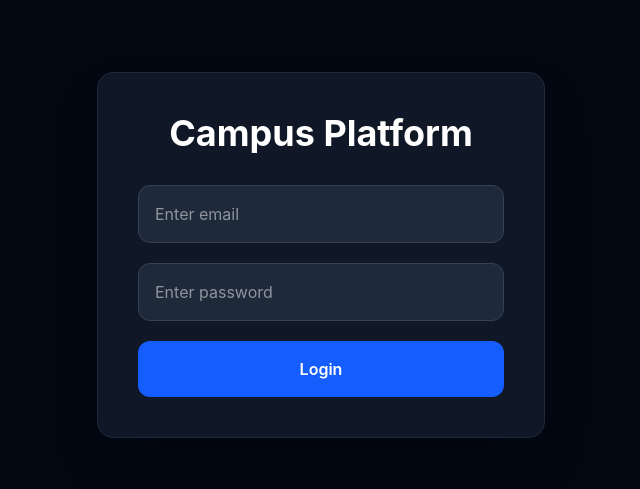
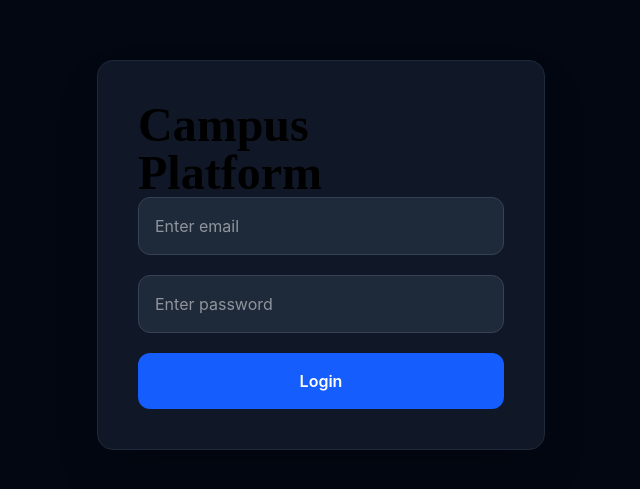
Before and after one commit to omkarsureshs/campus-platform, a React app in the folder frontend/: page / in a window 1280 px wide. Shown: the part 145-634 px from the top of the page, without its empty margins (319-959 px from the left). Built offline with nearby package versions, Linux system fonts and the light colour scheme; the HTML template or start-up script is replaced by a standard one.

Commit message:
improve dashboard typography with custom fonts

```diff
--- a/frontend/src/components/Sidebar.jsx
+++ b/frontend/src/components/Sidebar.jsx
@@ -8,7 +8,7 @@
   return (
     <div className="w-64 bg-gray-900 border-r border-gray-800 p-6">
 
-      <h1 className="text-2xl font-bold mb-10">
+     <h1 className="text-5xl font-bold font-['Space_Grotesk']">
         Campus Platform
       </h1>
 
--- a/frontend/src/index.css
+++ b/frontend/src/index.css
@@ -1 +1,5 @@
 @import "tailwindcss";
+@import url('https://fonts.googleapis.com/css2?family=Inter:wght@400;500;600;700&family=Space+Grotesk:wght@400;500;700&display=swap');
+body {
+  font-family: 'Inter', sans-serif;
+}
--- a/frontend/src/pages/Dashboard.jsx
+++ b/frontend/src/pages/Dashboard.jsx
@@ -16,7 +16,7 @@
   transition={{ duration: 0.5 }}
 >
 
-  <h1 className="text-5xl font-bold mb-3">
+  <h1 className="text-5xl font-bold font-['Space_Grotesk']">
     Welcome back 👋
   </h1>
 
--- a/frontend/src/pages/Login.jsx
+++ b/frontend/src/pages/Login.jsx
@@ -51,7 +51,7 @@
   <div className="min-h-screen flex items-center justify-center bg-gray-950">
     <div className="bg-gray-900 p-10 rounded-2xl shadow-2xl w-full max-w-md border border-gray-800">
 
-      <h2 className="text-4xl font-bold text-white mb-8 text-center">
+      <h2 className="text-5xl font-bold font-['Space_Grotesk']">
         Campus Platform
       </h2>
 
```
